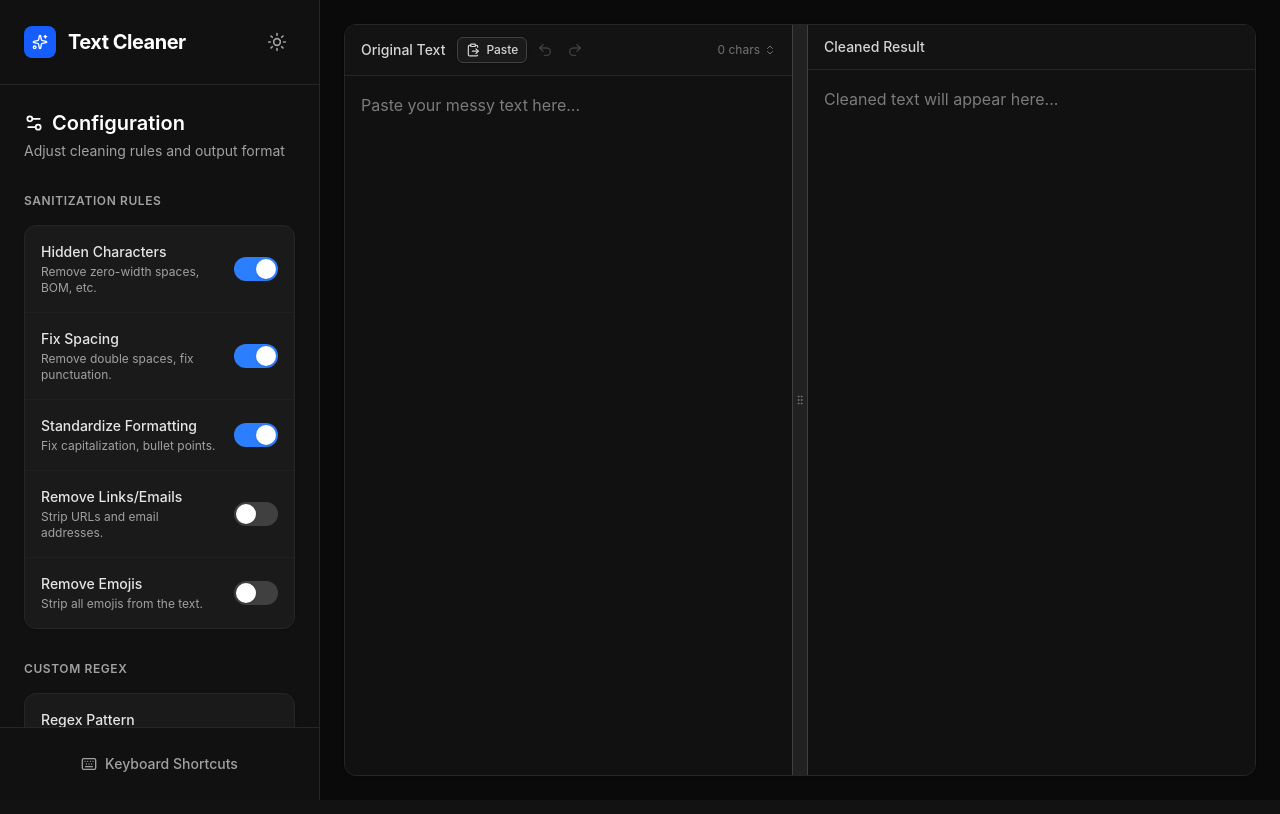
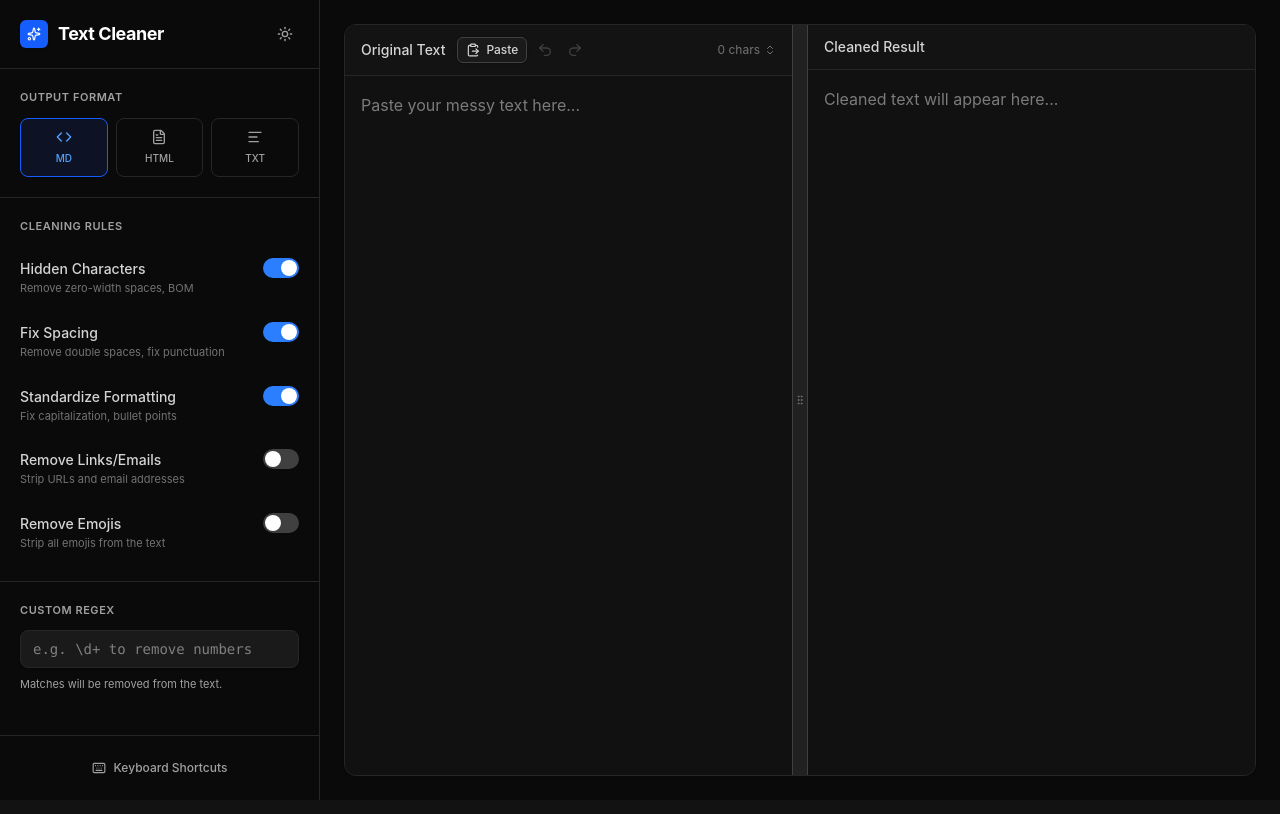
Before and after one commit to everurstruly/clean-copied-text, a Next.js app: page / in a window 1280 px wide. Shown: the top 814 px of the page. Built offline with nearby package versions, Linux system fonts and the light colour scheme.

Commit message:
feat: Refine sidebar branding and theme toggle
Adjusts the size, padding, and appearance of the application branding and dark mode toggle in the sidebar. This enhances visual consistency and improves the overall user experience.

```diff
--- a/app/page.tsx
+++ b/app/page.tsx
@@ -275,128 +275,86 @@ export default function Page() {
   const sidebarContent = (
     <div className="flex flex-col h-full">
       {/* Brand Header inside Sidebar */}
-      <div className="hidden lg:flex items-center justify-between p-6 border-b border-neutral-200 dark:border-neutral-800 shrink-0">
-        <div className="flex items-center gap-3">
-          <div className="w-8 h-8 bg-blue-600 rounded-lg flex items-center justify-center shadow-sm">
-            <Sparkles className="w-4 h-4 text-white" />
+      <div className="hidden lg:flex items-center justify-between p-5 border-b border-neutral-200 dark:border-neutral-800 shrink-0">
+        <div className="flex items-center gap-2.5">
+          <div className="w-7 h-7 bg-blue-600 rounded-md flex items-center justify-center shadow-sm">
+            <Sparkles className="w-3.5 h-3.5 text-white" />
           </div>
-          <h1 className="text-xl font-bold text-neutral-900 dark:text-white tracking-tight">Text Cleaner</h1>
+          <h1 className="text-lg font-bold text-neutral-900 dark:text-white tracking-tight">Text Cleaner</h1>
         </div>
         {mounted && (
           <button
             onClick={() => setTheme(theme === 'dark' ? 'light' : 'dark')}
-            className="p-2 text-neutral-500 dark:text-neutral-400 hover:bg-neutral-100 dark:hover:bg-neutral-800 rounded-full transition-colors"
+            className="p-1.5 text-neutral-500 dark:text-neutral-400 hover:bg-neutral-200 dark:hover:bg-neutral-800 rounded-md transition-colors"
             aria-label="Toggle dark mode"
           >
-            {theme === 'dark' ? <Sun className="w-5 h-5" /> : <Moon className="w-5 h-5" />}
+            {theme === 'dark' ? <Sun className="w-4 h-4" /> : <Moon className="w-4 h-4" />}
           </button>
         )}
       </div>
 
-      <div className="flex-1 overflow-y-auto p-6 space-y-8 min-h-0">
-        <div>
-          <h2 className="text-xl font-semibold text-neutral-900 dark:text-white flex items-center gap-2">
-            <Settings2 className="w-5 h-5" />
-            Configuration
-          </h2>
-          <p className="text-sm text-neutral-500 dark:text-neutral-400 mt-1">Adjust cleaning rules and output format</p>
-        </div>
-
-      <div className="space-y-4">
-        <h3 className="text-xs font-semibold text-neutral-500 dark:text-neutral-400 uppercase tracking-wider">Sanitization Rules</h3>
-
-        <div className="bg-white dark:bg-[#1a1a1a] border border-neutral-200 dark:border-neutral-800 rounded-xl overflow-hidden shadow-sm divide-y divide-neutral-100 dark:divide-neutral-800/50">
-          <label className="flex items-center justify-between p-4 cursor-pointer hover:bg-neutral-50 dark:hover:bg-neutral-800/50 transition-colors">
-            <div className="pr-4">
-              <p className="text-sm font-medium text-neutral-900 dark:text-neutral-200">Hidden Characters</p>
-              <p className="text-xs text-neutral-500 dark:text-neutral-400 mt-0.5">Remove zero-width spaces, BOM, etc.</p>
-            </div>
-            <div className="relative inline-flex h-6 w-11 shrink-0 cursor-pointer items-center justify-center rounded-full">
-              <input type="checkbox" className="peer sr-only" checked={options.removeHiddenChars} onChange={e => setOptions({...options, removeHiddenChars: e.target.checked})} />
-              <div className="h-6 w-11 rounded-full bg-neutral-200 dark:bg-neutral-700 peer-checked:bg-blue-600 dark:peer-checked:bg-blue-500 transition-colors duration-200 ease-in-out"></div>
-              <div className="absolute left-0.5 top-0.5 h-5 w-5 rounded-full bg-white shadow transform transition-transform duration-200 ease-in-out peer-checked:translate-x-5"></div>
-            </div>
+      <div className="flex-1 overflow-y-auto min-h-0">
+        {/* Output Format Section */}
+        <div className="p-5 border-b border-neutral-200 dark:border-neutral-800">
+          <h3 className="text-[11px] font-semibold text-neutral-500 dark:text-neutral-400 uppercase tracking-wider mb-3">Output Format</h3>
+          <div className="grid grid-cols-3 gap-2">
+            {[
+              { id: 'markdown', label: 'MD', icon: Code },
+              { id: 'html', label: 'HTML', icon: FileText },
+              { id: 'plain', label: 'TXT', icon: AlignLeft },
+            ].map((fmt) => (
+              <label key={fmt.id} className={`flex flex-col items-center justify-center gap-1.5 p-2.5 rounded-lg border cursor-pointer transition-all ${options.format === fmt.id ? 'border-blue-600 bg-blue-50 dark:bg-blue-900/20 text-blue-700 dark:text-blue-400 shadow-sm' : 'border-neutral-200 dark:border-neutral-800 hover:border-neutral-300 dark:hover:border-neutral-700 hover:bg-white dark:hover:bg-neutral-800/50 text-neutral-600 dark:text-neutral-400 bg-transparent'}`}>
+                <input type="radio" name="format" value={fmt.id} checked={options.format === fmt.id} onChange={(e) => setOptions({...options, format: e.target.value as any})} className="sr-only" />
+                <fmt.icon className="w-4 h-4" />
+                <span className="text-[10px] font-medium">{fmt.label}</span>
               </label>
-
-          <label className="flex items-center justify-between p-4 cursor-pointer hover:bg-neutral-50 dark:hover:bg-neutral-800/50 transition-colors">
-            <div className="pr-4">
-              <p className="text-sm font-medium text-neutral-900 dark:text-neutral-200">Fix Spacing</p>
-              <p className="text-xs text-neutral-500 dark:text-neutral-400 mt-0.5">Remove double spaces, fix punctuation.</p>
-            </div>
-            <div className="relative inline-flex h-6 w-11 shrink-0 cursor-pointer items-center justify-center rounded-full">
-              <input type="checkbox" className="peer sr-only" checked={options.fixSpacing} onChange={e => setOptions({...options, fixSpacing: e.target.checked})} />
-              <div className="h-6 w-11 rounded-full bg-neutral-200 dark:bg-neutral-700 peer-checked:bg-blue-600 dark:peer-checked:bg-blue-500 transition-colors duration-200 ease-in-out"></div>
-              <div className="absolute left-0.5 top-0.5 h-5 w-5 rounded-full bg-white shadow transform transition-transform duration-200 ease-in-out peer-checked:translate-x-5"></div>
-            </div>
-          </label>
-
-          <label className="flex items-center justify-between p-4 cursor-pointer hover:bg-neutral-50 dark:hover:bg-neutral-800/50 transition-colors">
-            <div className="pr-4">
-              <p className="text-sm font-medium text-neutral-900 dark:text-neutral-200">Standardize Formatting</p>
-              <p className="text-xs text-neutral-500 dark:text-neutral-400 mt-0.5">Fix capitalization, bullet points.</p>
-            </div>
-            <div className="relative inline-flex h-6 w-11 shrink-0 cursor-pointer items-center justify-center rounded-full">
-              <input type="checkbox" className="peer sr-only" checked={options.fixFormatting} onChange={e => setOptions({...options, fixFormatting: e.target.checked})} />
-              <div className="h-6 w-11 rounded-full bg-neutral-200 dark:bg-neutral-700 peer-checked:bg-blue-600 dark:peer-checked:bg-blue-500 transition-colors duration-200 ease-in-out"></div>
-              <div className="absolute left-0.5 top-0.5 h-5 w-5 rounded-full bg-white shadow transform transition-transform duration-200 ease-in-out peer-checked:translate-x-5"></div>
-            </div>
-          </label>
-
-          <label className="flex items-center justify-between p-4 cursor-pointer hover:bg-neutral-50 dark:hover:bg-neutral-800/50 transition-colors">
-            <div className="pr-4">
-              <p className="text-sm font-medium text-neutral-900 dark:text-neutral-200">Remove Links/Emails</p>
-              <p className="text-xs text-neutral-500 dark:text-neutral-400 mt-0.5">Strip URLs and email addresses.</p>
-            </div>
-            <div className="relative inline-flex h-6 w-11 shrink-0 cursor-pointer items-center justify-center rounded-full">
-              <input type="checkbox" className="peer sr-only" checked={options.removeLinks} onChange={e => setOptions({...options, removeLinks: e.target.checked})} />
-              <div className="h-6 w-11 rounded-full bg-neutral-200 dark:bg-neutral-700 peer-checked:bg-blue-600 dark:peer-checked:bg-blue-500 transition-colors duration-200 ease-in-out"></div>
-              <div className="absolute left-0.5 top-0.5 h-5 w-5 rounded-full bg-white shadow transform transition-transform duration-200 ease-in-out peer-checked:translate-x-5"></div>
-            </div>
-          </label>
-
-          <label className="flex items-center justify-between p-4 cursor-pointer hover:bg-neutral-50 dark:hover:bg-neutral-800/50 transition-colors">
-            <div className="pr-4">
-              <p className="text-sm font-medium text-neutral-900 dark:text-neutral-200">Remove Emojis</p>
-              <p className="text-xs text-neutral-500 dark:text-neutral-400 mt-0.5">Strip all emojis from the text.</p>
-            </div>
-            <div className="relative inline-flex h-6 w-11 shrink-0 cursor-pointer items-center justify-center rounded-full">
-              <input type="checkbox" className="peer sr-only" checked={options.removeEmojis} onChange={e => setOptions({...options, removeEmojis: e.target.checked})} />
-              <div className="h-6 w-11 rounded-full bg-neutral-200 dark:bg-neutral-700 peer-checked:bg-blue-600 dark:peer-checked:bg-blue-500 transition-colors duration-200 ease-in-out"></div>
-              <div className="absolute left-0.5 top-0.5 h-5 w-5 rounded-full bg-white shadow transform transition-transform duration-200 ease-in-out peer-checked:translate-x-5"></div>
-            </div>
-          </label>
+            ))}
           </div>
         </div>
 
-      <div className="space-y-4">
-        <h3 className="text-xs font-semibold text-neutral-500 dark:text-neutral-400 uppercase tracking-wider">Custom Regex</h3>
-        <div className="bg-white dark:bg-[#1a1a1a] border border-neutral-200 dark:border-neutral-800 rounded-xl overflow-hidden shadow-sm p-4">
-          <p className="text-sm font-medium text-neutral-900 dark:text-neutral-200 mb-2">Regex Pattern</p>
+        {/* Cleaning Rules Section */}
+        <div className="p-5 border-b border-neutral-200 dark:border-neutral-800">
+          <h3 className="text-[11px] font-semibold text-neutral-500 dark:text-neutral-400 uppercase tracking-wider mb-3">Cleaning Rules</h3>
+          <div className="space-y-1">
+            {[
+              { id: 'removeHiddenChars', label: 'Hidden Characters', desc: 'Remove zero-width spaces, BOM' },
+              { id: 'fixSpacing', label: 'Fix Spacing', desc: 'Remove double spaces, fix punctuation' },
+              { id: 'fixFormatting', label: 'Standardize Formatting', desc: 'Fix capitalization, bullet points' },
+              { id: 'removeLinks', label: 'Remove Links/Emails', desc: 'Strip URLs and email addresses' },
+              { id: 'removeEmojis', label: 'Remove Emojis', desc: 'Strip all emojis from the text' },
+            ].map((rule) => (
+              <label key={rule.id} className="flex items-start justify-between py-2.5 cursor-pointer group">
+                <div className="pr-4">
+                  <span className="text-sm font-medium text-neutral-700 dark:text-neutral-300 group-hover:text-neutral-900 dark:group-hover:text-white transition-colors">{rule.label}</span>
+                  <p className="text-[11px] text-neutral-500 dark:text-neutral-500 mt-0.5 leading-tight">{rule.desc}</p>
+                </div>
+                <div className="relative inline-flex h-5 w-9 shrink-0 cursor-pointer items-center justify-center rounded-full mt-0.5">
+                  <input
+                    type="checkbox"
+                    className="peer sr-only"
+                    checked={options[rule.id as keyof typeof options] as boolean}
+                    onChange={e => setOptions({...options, [rule.id]: e.target.checked})}
+                  />
+                  <div className="h-5 w-9 rounded-full bg-neutral-200 dark:bg-neutral-700 peer-checked:bg-blue-600 dark:peer-checked:bg-blue-500 transition-colors duration-200 ease-in-out"></div>
+                  <div className="absolute left-[2px] top-[2px] h-4 w-4 rounded-full bg-white shadow transform transition-transform duration-200 ease-in-out peer-checked:translate-x-4"></div>
+                </div>
+              </label>
+            ))}
+          </div>
+        </div>
+
+        {/* Custom Regex Section */}
+        <div className="p-5">
+          <h3 className="text-[11px] font-semibold text-neutral-500 dark:text-neutral-400 uppercase tracking-wider mb-3">Custom Regex</h3>
+          <div className="space-y-2">
             <input
               type="text"
               placeholder="e.g. \d+ to remove numbers"
               value={options.customRegex}
               onChange={(e) => setOptions({ ...options, customRegex: e.target.value })}
-            className="w-full px-3 py-2 bg-neutral-50 dark:bg-neutral-900 border border-neutral-200 dark:border-neutral-700 rounded-lg text-sm text-neutral-900 dark:text-neutral-200 focus:outline-none focus:ring-2 focus:ring-blue-500/20 focus:border-blue-500 transition-all font-mono"
+              className="w-full px-3 py-2 bg-white dark:bg-[#1a1a1a] border border-neutral-200 dark:border-neutral-800 rounded-lg text-sm text-neutral-900 dark:text-neutral-200 focus:outline-none focus:ring-2 focus:ring-blue-500/20 focus:border-blue-500 transition-all font-mono shadow-sm"
             />
-          <p className="text-xs text-neutral-500 dark:text-neutral-400 mt-2">Matches will be removed from the text.</p>
-        </div>
-      </div>
-
-      <div className="space-y-4">
-        <h3 className="text-xs font-semibold text-neutral-500 dark:text-neutral-400 uppercase tracking-wider">Output Format</h3>
-        <div className="grid grid-cols-1 gap-2">
-          {[
-            { id: 'markdown', label: 'Markdown', icon: Code },
-            { id: 'html', label: 'Rich Text (HTML)', icon: FileText },
-            { id: 'plain', label: 'Plain Text', icon: AlignLeft },
-          ].map((fmt) => (
-            <label key={fmt.id} className={`flex items-center gap-3 p-3.5 rounded-xl border cursor-pointer transition-all ${options.format === fmt.id ? 'border-blue-600 bg-blue-50 dark:bg-blue-900/20 text-blue-700 dark:text-blue-400 shadow-sm' : 'border-neutral-200 dark:border-neutral-800 hover:border-neutral-300 dark:hover:border-neutral-700 hover:bg-neutral-50 dark:hover:bg-neutral-800/50 text-neutral-700 dark:text-neutral-300 bg-white dark:bg-[#1a1a1a]'}`}>
-              <input type="radio" name="format" value={fmt.id} checked={options.format === fmt.id} onChange={(e) => setOptions({...options, format: e.target.value as any})} className="sr-only" />
-              <fmt.icon className="w-4 h-4" />
-              <span className="text-sm font-medium">{fmt.label}</span>
-            </label>
-          ))}
+            <p className="text-[11px] text-neutral-500 dark:text-neutral-400">Matches will be removed from the text.</p>
           </div>
         </div>
       </div>
@@ -404,9 +362,9 @@ export default function Page() {
       <div className="p-4 border-t border-neutral-200 dark:border-neutral-800 shrink-0">
         <button
           onClick={() => setShowShortcuts(true)}
-        className="w-full flex items-center justify-center gap-2 px-4 py-2.5 rounded-lg text-sm font-medium text-neutral-600 dark:text-neutral-400 hover:bg-neutral-100 dark:hover:bg-neutral-800 transition-colors"
+          className="w-full flex items-center justify-center gap-2 px-4 py-2 rounded-lg text-xs font-medium text-neutral-600 dark:text-neutral-400 hover:bg-neutral-200 dark:hover:bg-neutral-800 transition-colors"
         >
-        <Keyboard className="w-4 h-4" />
+          <Keyboard className="w-3.5 h-3.5" />
           Keyboard Shortcuts
         </button>
       </div>
@@ -416,7 +374,7 @@ export default function Page() {
   return (
     <div className="h-[100dvh] overflow-hidden bg-neutral-50 dark:bg-[#0a0a0a] flex flex-col lg:flex-row font-sans transition-colors duration-200">
       {/* Desktop Sidebar */}
-      <aside className="hidden lg:flex flex-col w-80 bg-white dark:bg-[#111111] border-r border-neutral-200 dark:border-neutral-800 h-full shrink-0 transition-colors duration-200 z-10">
+      <aside className="hidden lg:flex flex-col w-80 bg-neutral-50 dark:bg-[#0a0a0a] border-r border-neutral-200 dark:border-neutral-800 h-full shrink-0 transition-colors duration-200 z-10">
         {sidebarContent}
       </aside>
 
@@ -436,7 +394,7 @@ export default function Page() {
               animate={{ x: 0 }}
               exit={{ x: '-100%' }}
               transition={{ type: 'spring', damping: 25, stiffness: 200 }}
-              className="fixed inset-y-0 left-0 w-80 bg-white dark:bg-[#111111] shadow-2xl z-50 lg:hidden flex flex-col"
+              className="fixed inset-y-0 left-0 w-80 bg-neutral-50 dark:bg-[#0a0a0a] shadow-2xl z-50 lg:hidden flex flex-col"
             >
               <button
                 onClick={() => setIsSidebarOpen(false)}
```
Lines whose indentation alone changed are shown as unchanged.
